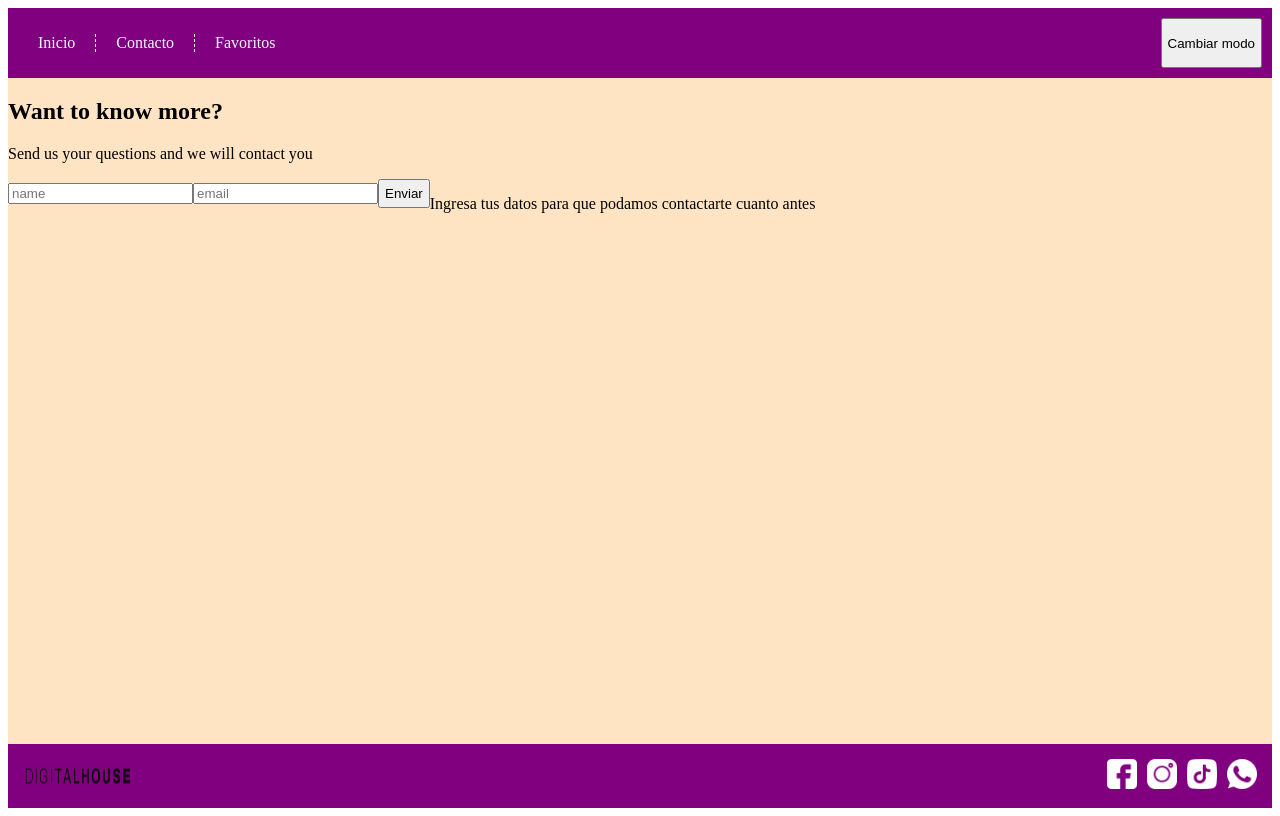
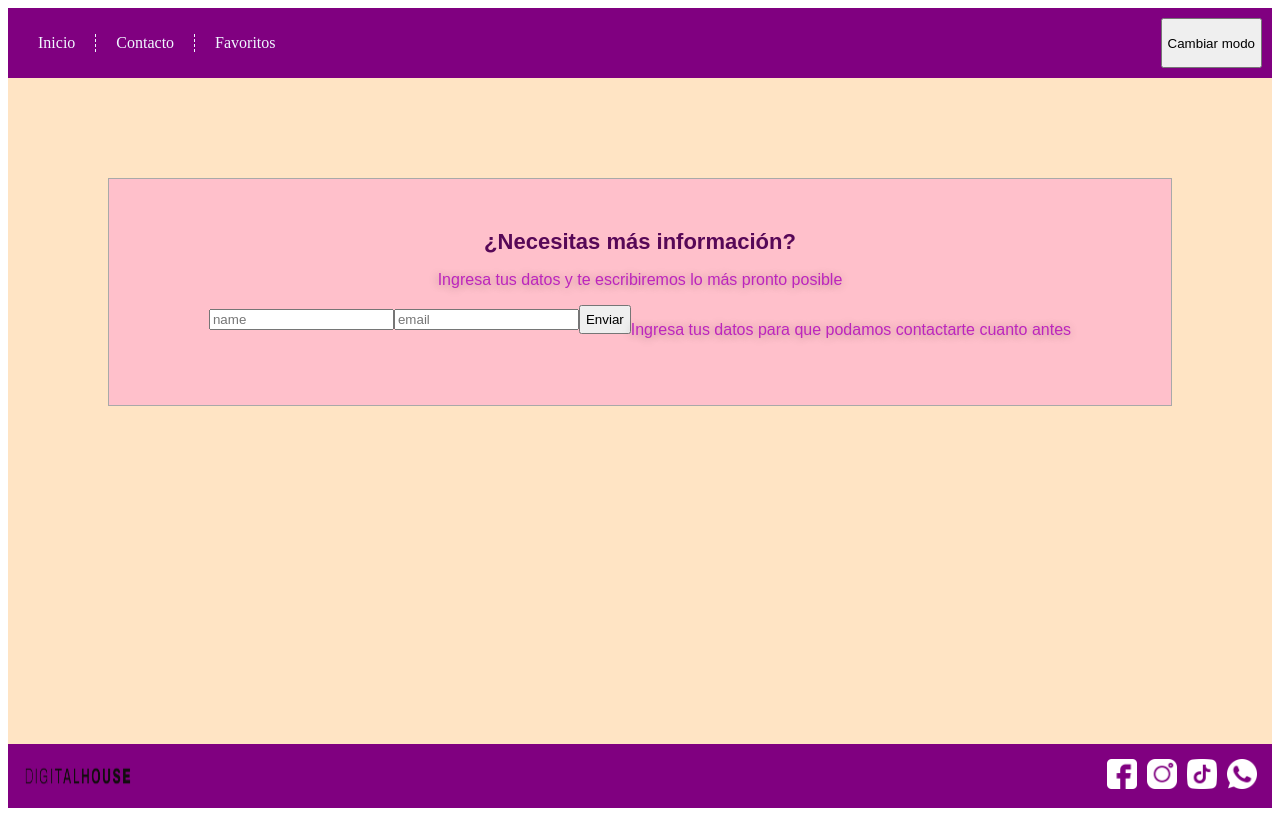
Before and after one commit to sofiamansilla/FinalProjectSM, a React (Vite) app: page /Contact in a window 1280 px wide. Built offline with nearby package versions, Linux system fonts and the light colour scheme.

Commit message:
details styles ok

```diff
--- a/src/Components/layouts/layout.styles.css
+++ b/src/Components/layouts/layout.styles.css
@@ -6,10 +6,12 @@
     display: flex;
     flex-direction: column;
     min-height: 100vh;
+    min-width: 100%;
     background-color: bisque;
 };
 
 .layout-body{
   display: flex;
   justify-content: center;
+  width: 100%;
 }
--- a/src/Components/pages/contact/Contact.jsx
+++ b/src/Components/pages/contact/Contact.jsx
@@ -1,15 +1,17 @@
 import React from 'react'
 import { Form } from '../../common/form/Form'
+import "./Contact.styles.css"
 
-
-
-//Este componente debera ser estilado como "dark" o "light" dependiendo del theme del Context
+/**
+ *
+ * @return {ReactComponent} Componente que despliega un formulario  de contacto con campos para el nombre y email
+ */
 
 export const Contact = () => {
   return (
-    <div>
-      <h2>Want to know more?</h2>
-      <p>Send us your questions and we will contact you</p>
+    <div className='contact-text'>
+      <strong>¿Necesitas más información?</strong>
+      <p>Ingresa tus datos y te escribiremos lo más pronto posible</p>
 
       <Form/>
 
--- a/src/Components/pages/contact/Contact.styles.css
+++ b/src/Components/pages/contact/Contact.styles.css
@@ -0,0 +1,21 @@
+.contact-text{
+    background-color: pink;
+    align-items: center;
+    font-family: Arial, Helvetica, sans-serif;
+    border: 0.5px solid  darkgray;
+    padding: 50px;
+    display:flex;
+    flex-direction: column;
+    margin: 100px;
+
+}
+
+.contact-text strong{
+    color:rgb(87, 8, 87);
+    font-size: 22px;
+}
+
+.contact-text p{
+    color: rgb(189, 37, 189);
+    text-shadow: -1px 1px 10px rgba(0, 0, 0, 0.3)
+}
```
Also changed, not shown: src/Components/pages/detail/Detail.jsx (+11 -2 lines), src/Components/pages/detail/Detail.styles.css (+47 -4 lines).
